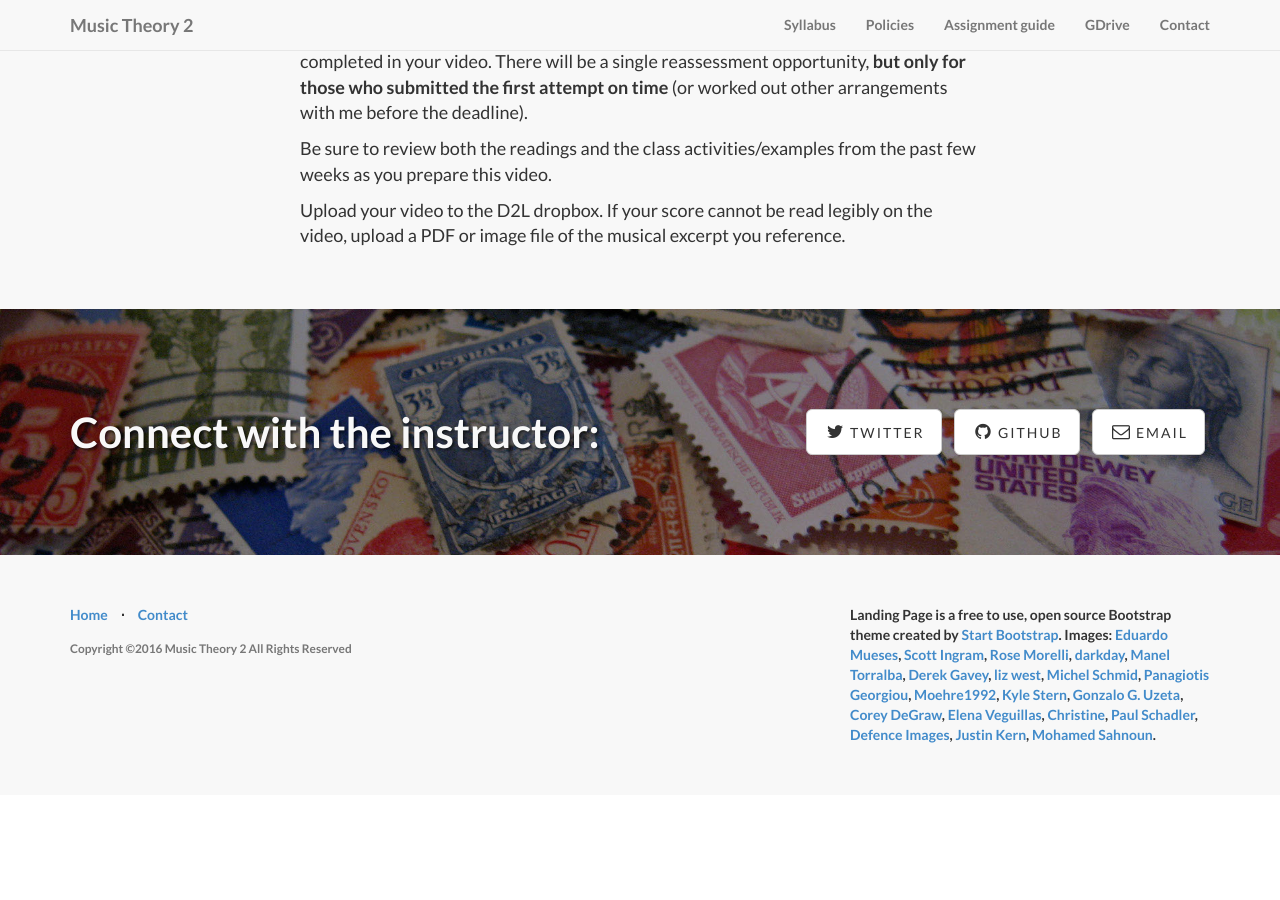
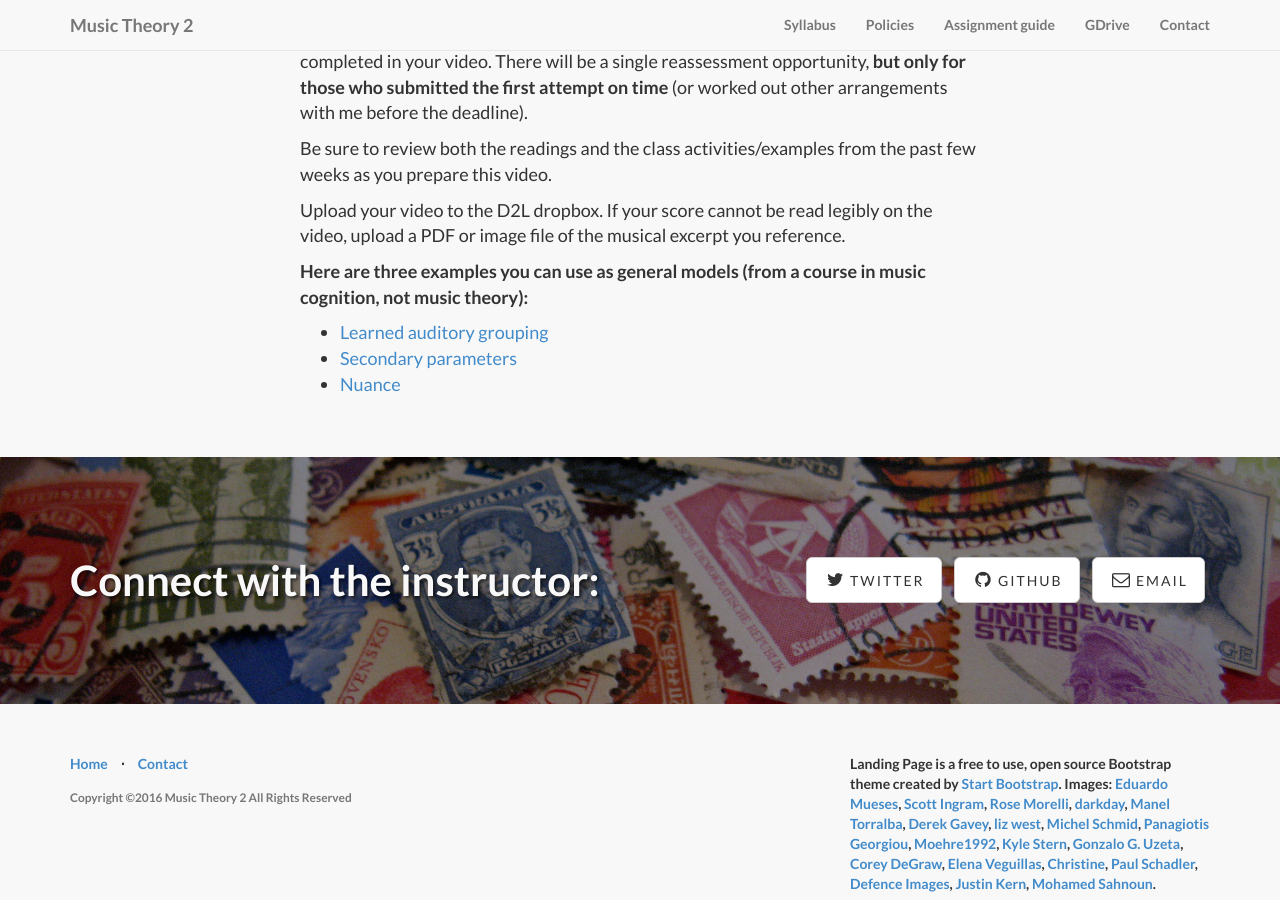
Before and after one commit to kshaffer/theory2, a Jekyll site: the page built from functionAssignment.md, in a window 1280 px wide and 900 px high, scrolled down 1390 px. Built offline with Jekyll 4.4.1, drawn with Linux system fonts in a browser that asks for light colours; nearby versions of some CDN libraries; library files that are not in the unit come from our copies; before the commit the page ends 2185 px from its top, so only the background shows below that.

Commit message:
add examples

```diff
--- a/functionAssignment.md
+++ b/functionAssignment.md
@@ -27,3 +27,9 @@ Your grade on the assignment will be the percentage of the above 12 objectives c
 Be sure to review both the readings and the class activities/examples from the past few weeks as you prepare this video.
 
 Upload your video to the D2L dropbox. If your score cannot be read legibly on the video, upload a PDF or image file of the musical excerpt you reference.
+
+**Here are three examples you can use as general models (from a course in music cognition, not music theory):**
+
+- [Learned auditory grouping](https://vimeo.com/129686217)
+- [Secondary parameters](https://vimeo.com/132101450)
+- [Nuance](https://vimeo.com/131795860)
```
